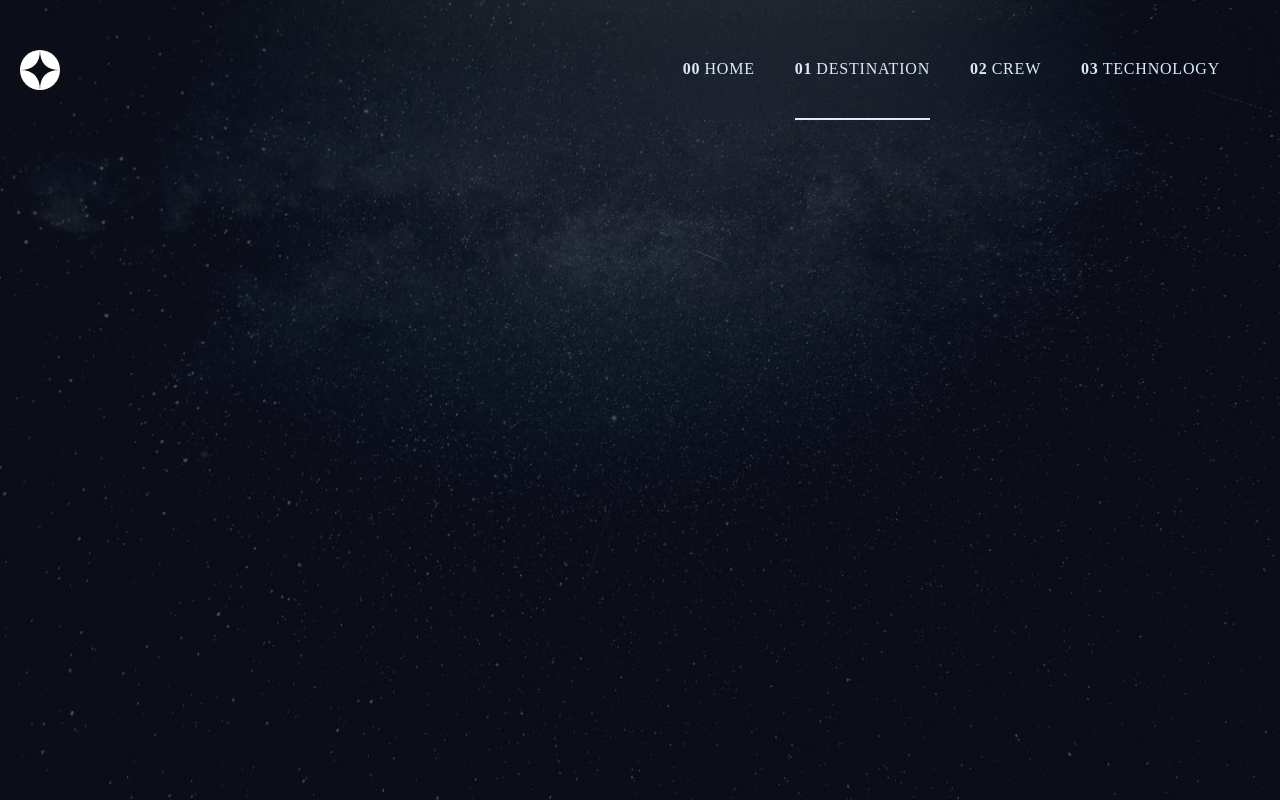
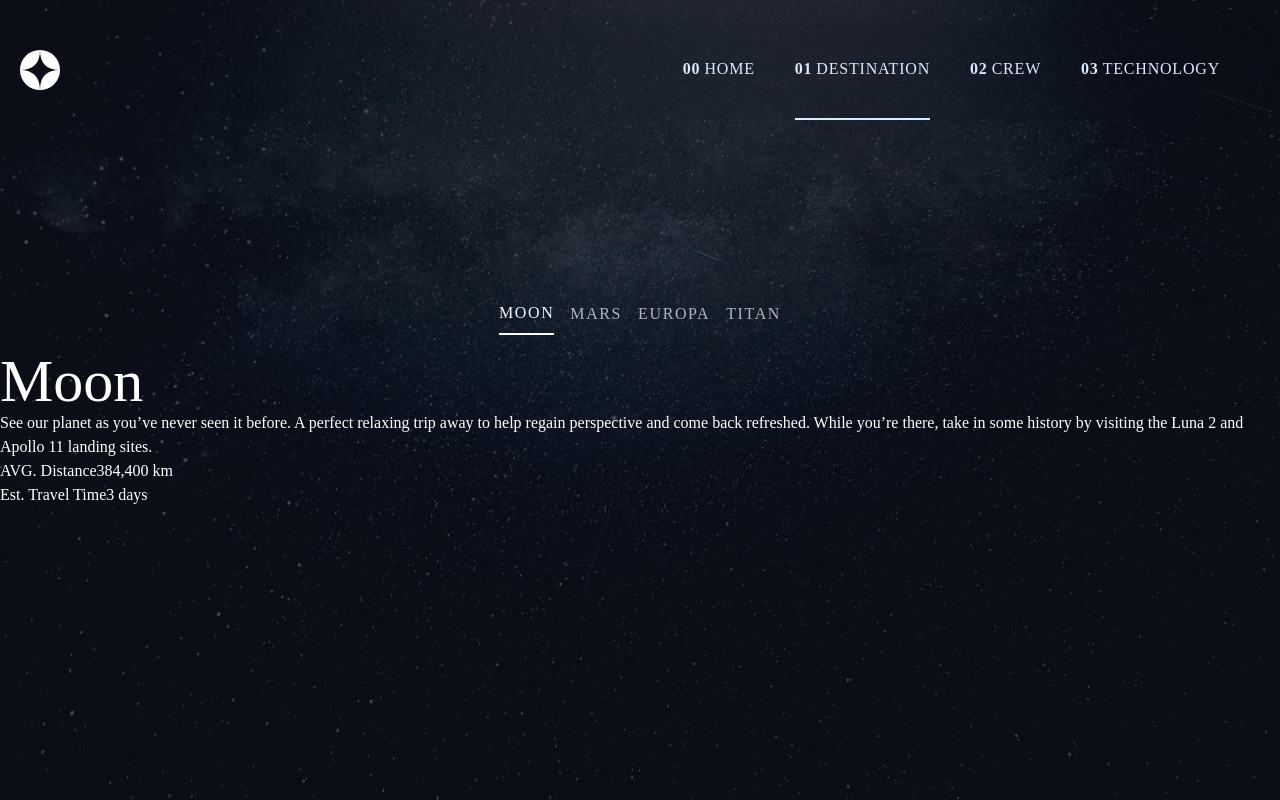
Before and after one commit to jonathanudeh/space-tourism, a React (Vite) app: page /destination in a window 1280 px wide. Built offline with nearby package versions, Linux system fonts and the light colour scheme; a web font is replaced by a local one.

Commit message:
working on the destination screen

```diff
--- a/src/features/destination/DestinationPage.jsx
+++ b/src/features/destination/DestinationPage.jsx
@@ -1,9 +1,46 @@
-import { useEffect } from "react";
+import { useState } from "react";
+import data from "../../data.json";
 
 function DestinationPage() {
+  const destination = data.destinations;
+  const [current, setCurrent] = useState(destination[0]);
+
   return (
-    <div className="h-dvh bg-[url('/assets/destination/background-destination-mobile.jpg')] bg-cover bg-center bg-no-repeat py-3 pl-5 sm:bg-[url('/assets/destination/background-destination-tablet.jpg')] md:bg-[url('/assets/destination/background-destination-desktop.jpg')]">
-      <ul></ul>
+    <div className="h-dvh bg-[url('/assets/destination/background-destination-mobile.jpg')] bg-cover bg-center bg-no-repeat sm:bg-[url('/assets/destination/background-destination-tablet.jpg')] md:bg-[url('/assets/destination/background-destination-desktop.jpg')]">
+      <div className="flex h-full flex-col items-center justify-center">
+        <div className="mb-4 flex gap-4 text-blue-50">
+          {destination.map((dest) => (
+            <button
+              key={dest.name}
+              onClick={() => setCurrent(dest)}
+              className={`tracking-widest uppercase ${
+                current.name === dest.name
+                  ? "border-b-2 border-white py-2"
+                  : "opacity-70"
+              }`}
+            >
+              {dest.name}
+            </button>
+          ))}
+        </div>
+
+        <div className="text-white">
+          <div className="text-6xl">{current.name}</div>
+          <div className="divide divide-y-4 divide-amber-300">
+            {current.description}
+          </div>
+          <div>
+            <div>
+              <span>AVG. Distance</span>
+              <span>{current.distance}</span>
+            </div>
+            <div>
+              <span>Est. Travel Time</span>
+              <span>{current.travel}</span>
+            </div>
+          </div>
+        </div>
+      </div>
     </div>
   );
 }
```
